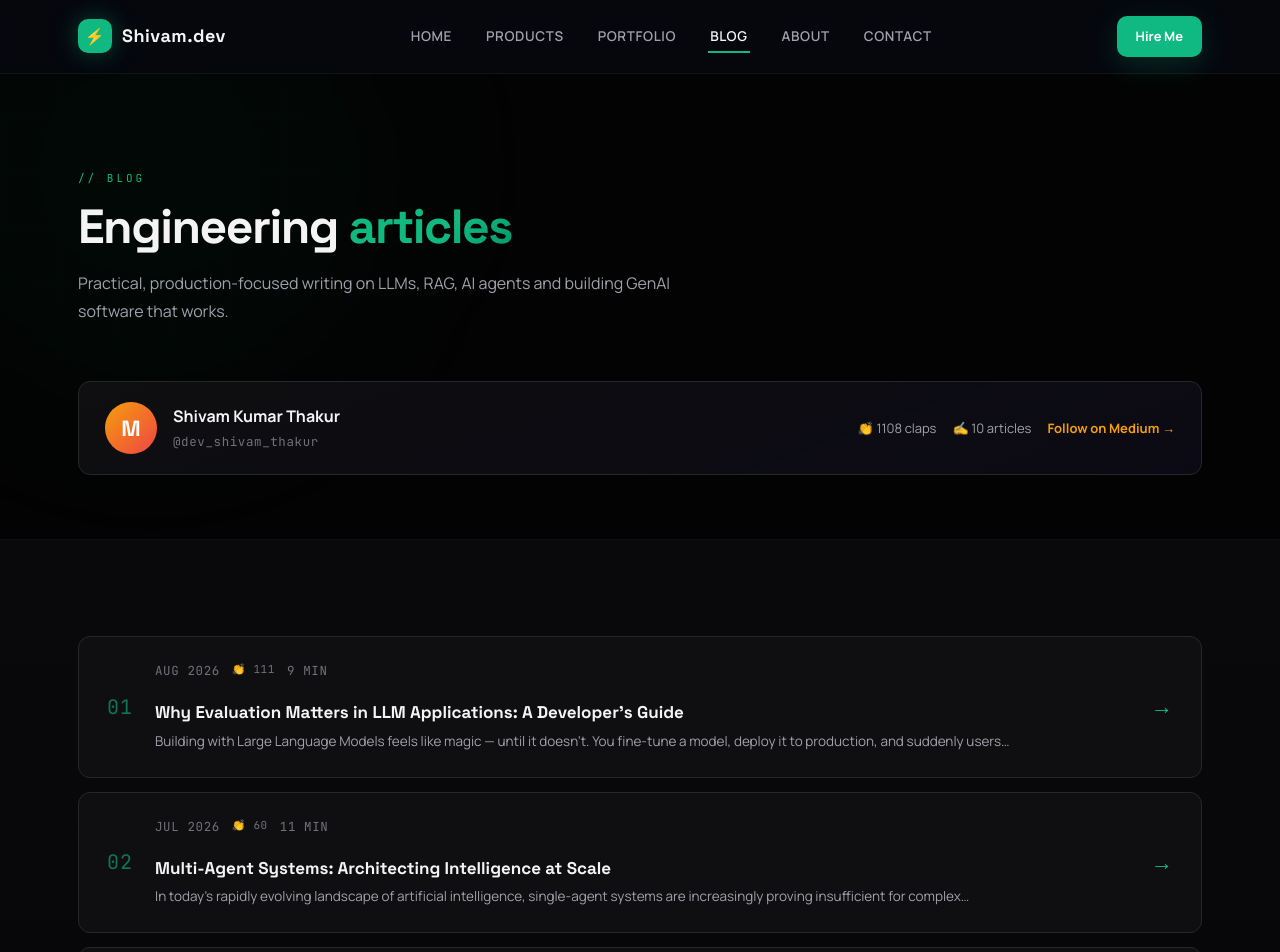
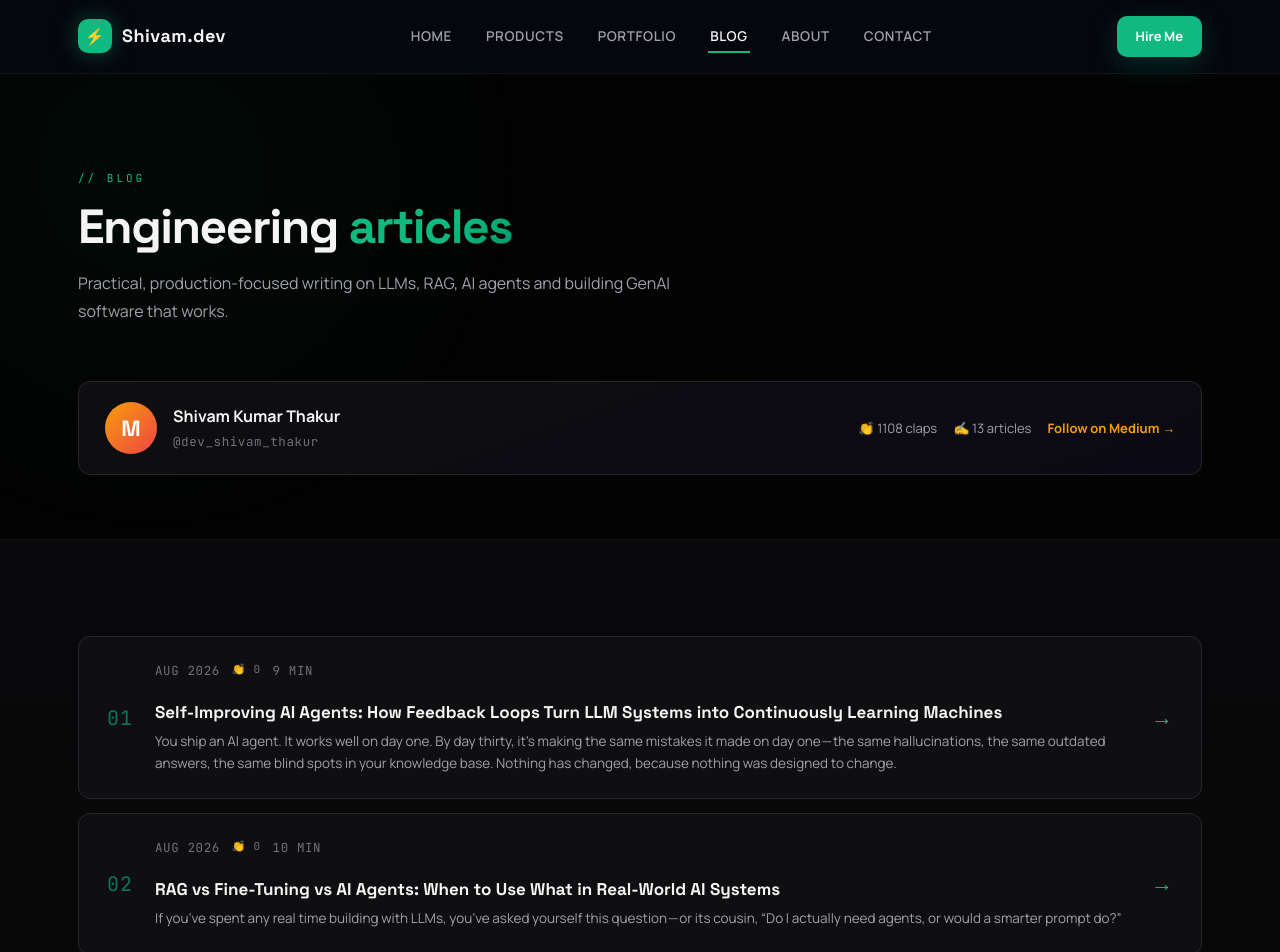
Before and after one commit to devshivamthakur/devshivamthakur.github.io, a React (Vite) app: page /#/blog in a window 1280 px wide. Shown: the top 952 px of the page. Built offline with nearby package versions, Linux system fonts and the light colour scheme.

Commit message:
feat: add new blog entries on AI agents and their functionalities

```diff
--- a/src/data/blog.js
+++ b/src/data/blog.js
@@ -1,6 +1,33 @@
 // Medium blog rail — mirrored from https://medium.com/@dev_shivam_thakur
 
 export const blogs = [
+  {
+    slug: 'self-improving-ai-agents-how-feedback-loops-turn-llm-systems-into-continuously-learning-machines-54fd5a4bf920',
+    title: 'Self-Improving AI Agents: How Feedback Loops Turn LLM Systems into Continuously Learning Machines',
+    excerpt:
+      'You ship an AI agent. It works well on day one. By day thirty, it’s making the same mistakes it made on day one — the same hallucinations, the same outdated answers, the same blind spots in your knowledge base. Nothing has changed, because nothing was designed to change.',
+    date: 'Aug 2026',
+    claps: 0,
+    readingTime: '9 min'
+  },
+  {
+    slug: 'rag-vs-fine-tuning-vs-ai-agents-when-to-use-what-in-real-world-ai-systems-214485303f34',
+    title: 'RAG vs Fine-Tuning vs AI Agents: When to Use What in Real-World AI Systems',
+    excerpt:
+      'If you’ve spent any real time building with LLMs, you’ve asked yourself this question — or its cousin, “Do I actually need agents, or would a smarter prompt do?”',
+    date: 'Aug 2026',
+    claps: 0,
+    readingTime: '10 min'
+  },
+  {
+    slug: 'memory-in-ai-agents-why-your-chatbot-forgets-everything-and-how-to-fix-it-25d731e33a6e',
+    title: 'Memory in AI Agents: Why Your Chatbot Forgets Everything (And How to Fix It)',
+    excerpt:
+      'You’ve built an agent. It calls tools, reasons through multi-step tasks, maybe even uses LangGraph to orchestrate a graph of sub-agents. It’s impressive in the demo.',
+    date: 'Aug 2026',
+    claps: 0,
+    readingTime: '7 min'
+  },
   {
     slug: 'why-evaluation-matters-in-llm-applications-a-developers-guide-d27fee05ef05',
     title: 'Why Evaluation Matters in LLM Applications: A Developer’s Guide',
```
